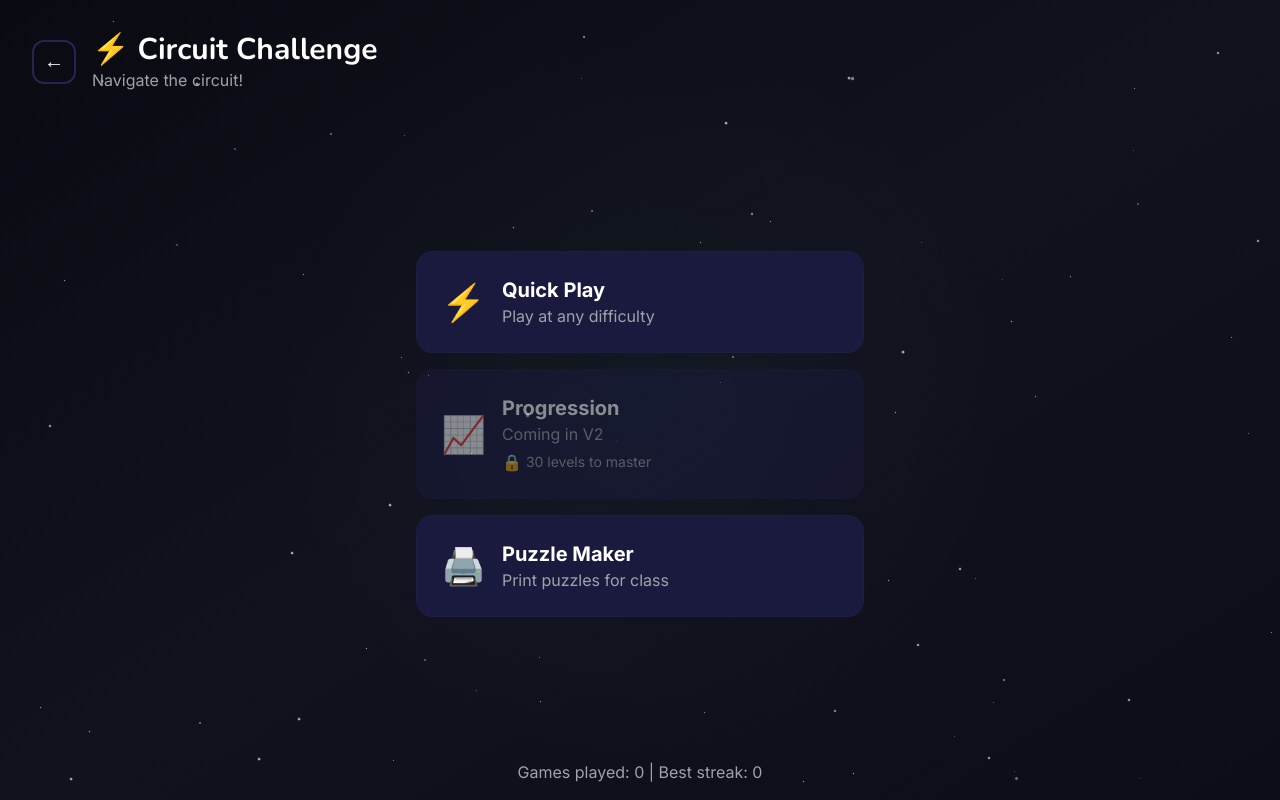
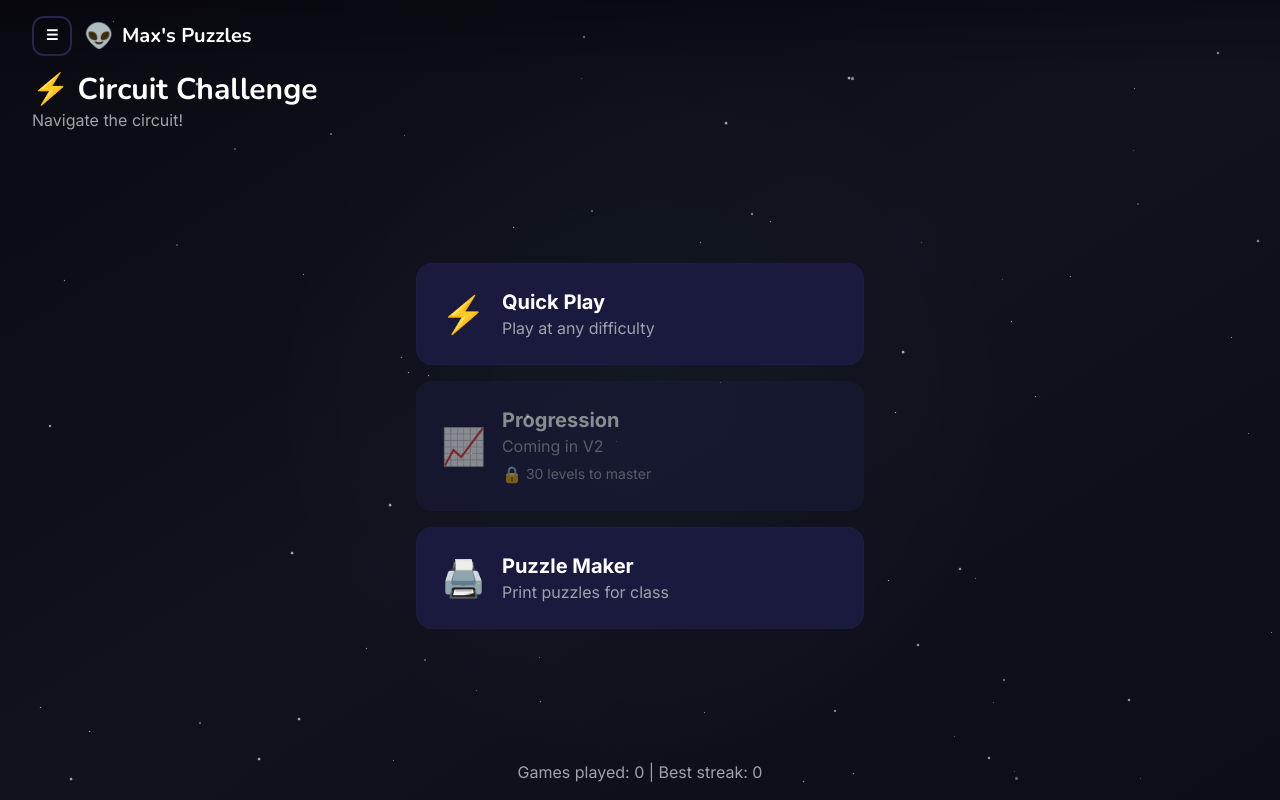
Before and after one commit to DJBarker87/max-puzzles, a React (Vite) app: page /play/circuit-challenge in a window 1280 px wide. Built offline with nearby package versions, Linux system fonts and the light colour scheme; no server answers.

Commit message:
Make play page the landing page with settings menu
- Redirect / to /play/circuit-challenge instead of splash screen
- Add menu button to ModuleMenu for access to Shop and Settings
- Update Header menu links to reflect new navigation structure
- Logo now links to play page instead of hub

```diff
--- a/src/hub/components/Header.tsx
+++ b/src/hub/components/Header.tsx
@@ -65,8 +65,7 @@ function MobileMenu({ onClose }: MobileMenuProps) {
         </div>
 
         <nav className="space-y-2">
-          <MenuLink to="/hub" icon="🏠" label="Home" onClick={onClose} />
-          <MenuLink to="/modules" icon="🎮" label="Play" onClick={onClose} />
+          <MenuLink to="/play/circuit-challenge" icon="🎮" label="Play" onClick={onClose} />
           <MenuLink to="/shop" icon="🛒" label="Shop" onClick={onClose} />
           <MenuLink to="/settings" icon="⚙️" label="Settings" onClick={onClose} />
         </nav>
@@ -130,7 +129,7 @@ export default function Header({
               {title}
             </h1>
           ) : (
-            <Link to="/hub" className="flex items-center gap-2">
+            <Link to="/play/circuit-challenge" className="flex items-center gap-2">
               <span className="text-2xl">👽</span>
               <span className="text-xl font-display font-bold hidden md:inline">
                 Max's Puzzles
--- a/src/modules/circuit-challenge/screens/ModuleMenu.tsx
+++ b/src/modules/circuit-challenge/screens/ModuleMenu.tsx
@@ -1,5 +1,6 @@
 import { useNavigate } from 'react-router-dom'
-import { Button, Card } from '@/ui'
+import { Card } from '@/ui'
+import Header from '@/hub/components/Header'
 import { StarryBackground } from '../components'
 
 /**
@@ -12,24 +13,16 @@ export default function ModuleMenu() {
     <div className="min-h-screen flex flex-col relative">
       <StarryBackground />
 
-      {/* Header */}
-      <header className="flex items-center gap-4 p-4 md:p-8 relative z-10">
-        <Button
-          variant="ghost"
-          size="sm"
-          onClick={() => navigate('/hub')}
-          className="w-11 h-11 rounded-xl !p-0 flex items-center justify-center"
-          aria-label="Go back"
-        >
-          <span className="text-xl">←</span>
-        </Button>
-        <div>
-          <h1 className="text-2xl md:text-3xl font-display font-bold">
-            <span className="text-accent-primary">⚡</span> Circuit Challenge
-          </h1>
-          <p className="text-text-secondary">Navigate the circuit!</p>
-        </div>
-      </header>
+      {/* Header with menu button for settings/shop access */}
+      <Header showMenu className="relative z-10" />
+
+      {/* Title section */}
+      <div className="px-4 md:px-8 pb-4 relative z-10">
+        <h1 className="text-2xl md:text-3xl font-display font-bold">
+          <span className="text-accent-primary">⚡</span> Circuit Challenge
+        </h1>
+        <p className="text-text-secondary">Navigate the circuit!</p>
+      </div>
 
       {/* Menu Options */}
       <div className="flex-1 flex flex-col items-center justify-center p-4 gap-4 relative z-10">
```
Also changed, not shown: src/app/routes.tsx (+7 -1 lines).
